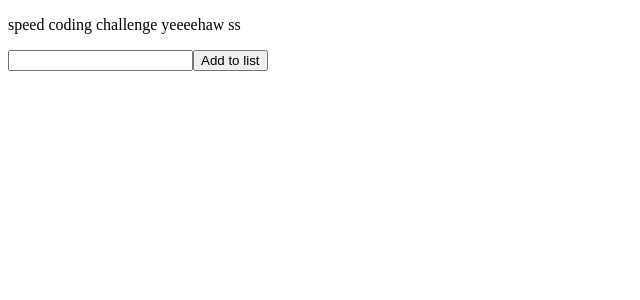
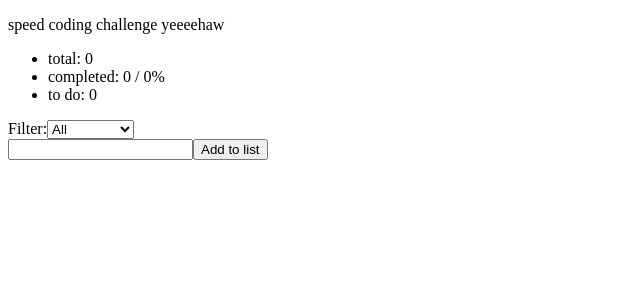
Before and after one commit to hcsvnt/todo, a React (Create React App) app: page / in a window 1280 px wide. Shown: the top 300 px of the page, without its empty margins (0-640 px from the left). Built offline with nearby package versions, Linux system fonts and the light colour scheme.

Commit message:
added filtering functionality and character count

```diff
--- a/src/App.js
+++ b/src/App.js
@@ -1,10 +1,5 @@
 import React from 'react';
-import {
-  BrowserRouter as Router,
-  Switch,
-  Route,
-  Link
-} from "react-router-dom";
+
 import {
   RecoilRoot,
   atom,
@@ -20,14 +15,12 @@ const todoListData = atom({
   default: [],
 });
 
-
-
 function App() {
   return (
     <RecoilRoot>
       <div>
         <p>
-          speed coding challenge yeeeehaw ss
+          speed coding challenge yeeeehaw
         </p>
         <TodoList />
       </div>
--- a/src/components/todoitem/index.js
+++ b/src/components/todoitem/index.js
@@ -1,4 +1,5 @@
 import React from 'react';
+import {Link, Switch, Route} from "react-router-dom";
 
 import {
     RecoilRoot,
@@ -10,6 +11,7 @@ import {
   } from 'recoil';
 
 import {todoListData} from '../../App';
+
 
 function replaceItemAtIndex(arr, index, newValue) {
     return [...arr.slice(0, index), newValue, ...arr.slice(index + 1)];
@@ -49,6 +51,7 @@ const TodoItem = ({item}) => {
     return (
         <div>
             <input type='text' value={item.text} onChange={editItemText} />
+            <span>chars: {item.text.length} </span>
             <input
                 type="checkbox"
                 checked={item.isComplete}
--- a/src/components/todolist/index.js
+++ b/src/components/todolist/index.js
@@ -1,7 +1,6 @@
 import React, { useState } from 'react';
-
-import TodoItemCreator from '../todoitemcreator';
-import TodoItem from '../todoitem';
+import ReactDOM from 'react-dom';
+import {Link, Switch, Route} from "react-router-dom";
 
 import {
     RecoilRoot,
@@ -10,55 +9,71 @@ import {
     useRecoilState,
     useRecoilValue,
     useSetRecoilState,
-  } from 'recoil';
+} from 'recoil';
+
+import TodoItemCreator from '../todoitemcreator';
+import TodoItem from '../todoitem';
+import TodoListFilters from '../todolistfilters';
 
 import {todoListData} from '../../App';
+import {filteredTodoListData} from '../todolistfilters';
 
-// const TodoItemCreator = () => {
-//     const [inputValue, setInputValue] = useState('');
-//     const setTodoList = useSetRecoilState(todoListData);
 
-//     function addListItem() {
-//         setTodoList((oldTodoList) => [
-//             ...oldTodoList,
-//             {
-//                 id: getId(),
-//                 text: inputValue,
-//                 isComplete: false,
-//             },
-//         ]);
-//         setInputValue('');
-//         console.log(todoListData);
-//     };
+const todoListStatsData = selector({
+    key: 'todoListStats',
+    get: ({get}) => {
+        const todoList = get(todoListData);
+        const total = todoList.length;
+        const totalCompleted = todoList.filter((item) => item.isComplete).length;
+        const totalToDo = total - totalCompleted;
+        const percentCompleted  = total === 0 ? 0 : Math.floor(totalCompleted / total * 100);
 
-//     function handleChange({target: {value}}) {
-//         setInputValue(value);
-//     };
+        return {
+            total,
+            totalCompleted,
+            totalToDo,
+            percentCompleted,
+        };
+    }
+});
 
-//     return (
-//         <div>
-//             <input type="text" value={inputValue} onChange={handleChange} />
-//             <button onClick={addListItem}>Add to list</button>
-//         </div>
-//     );
-// }
+const TodoListStats = () => {
+    const {
+        total,
+        totalCompleted,
+        totalToDo,
+        percentCompleted
+    } = useRecoilValue(todoListStatsData);
 
-// let id = 0;
-// function getId() {
-//     return id++;
-// };
+    return (
+        <div>
+            <ul>
+                <li>
+                    total: {total}
+                </li>
+                <li>
+                    completed: {totalCompleted} / {percentCompleted}%
+                </li>
+                <li>
+                    to do: {totalToDo}
+                </li>
+            </ul>
+        </div>
+    )
+};
 
 const TodoList = () => {
-    const todoList = useRecoilValue(todoListData);
+    const todoList = useRecoilValue(filteredTodoListData);
     console.log(todoList)
     return (
         <div>
+            <TodoListStats />
+            <TodoListFilters />
             <TodoItemCreator />
 
             {todoList.map((todoItem) => (
                 <TodoItem key={todoItem.id} item={todoItem} />
             ))}
-
         </div>
     )
 };
--- /dev/null
+++ b/src/components/todolistfilters/index.js
@@ -0,0 +1,59 @@
+import React from 'react';
+
+import {
+    RecoilRoot,
+    atom,
+    selector,
+    useRecoilState,
+    useRecoilValue,
+    useSetRecoilState,
+  } from 'recoil';
+
+import {todoListData} from '../../App';
+
+
+const todoListFilterData = atom({
+    key: 'todoFilterListData',
+    default: 'All',
+});
+
+const filteredTodoListData = selector({
+    key: 'filteredTodoListData',
+    get: ({get}) => {
+        const filter = get(todoListFilterData);
+        const list = get(todoListData);
+
+        switch (filter) {
+            case 'Completed':
+                return list.filter((item) => item.isComplete);
+            case 'To do':
+                return list.filter((item) => !item.isComplete);
+            default:
+                return list;
+        }
+    },
+});
+
+const TodoListFilters = () => {
+    const [filter, setFilter] = useRecoilState(todoListFilterData);
+
+    function updateFilter({target: {value}}) {
+        setFilter(value);
+    };
+
+    return (
+        <div>
+            Filter:
+            <select value={filter} onChange={updateFilter}>
+                <option value="All">All</option>
+                <option value="Completed">Completed</option>
+                <option value="To do">To do</option>
+            </select>
+        </div>
+    )
+};
+
+
+export default TodoListFilters;
+
+export { filteredTodoListData };
--- a/src/index.js
+++ b/src/index.js
@@ -1,14 +1,14 @@
 import React from 'react';
 import ReactDOM from 'react-dom';
+import {BrowserRouter as Router} from "react-router-dom";
 
 import App from './App';
 
-
-
-
 ReactDOM.render(
   <React.StrictMode>
-    <App />
+    <Router>
+      <App />
+    </Router>
   </React.StrictMode>,
   document.getElementById('root')
 );
```
Also changed, not shown: src/components/test/index.js (added, +11 -0 lines), src/test.js (added, +18 -0 lines).
